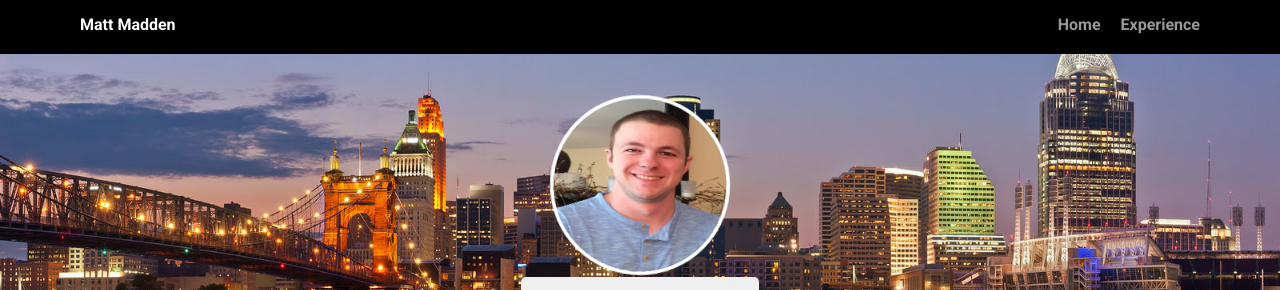
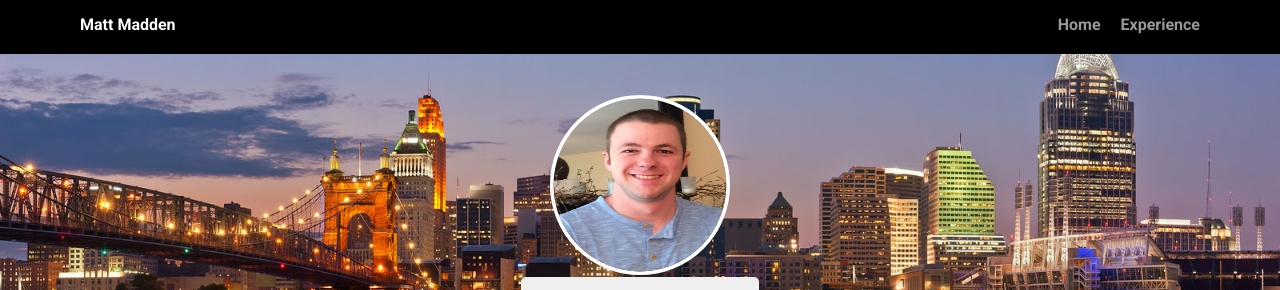
Before and after one commit to MatthewMadden/profile_page, a plain HTML site: page index.html in a window 1280 px wide. In both pictures the pointer is over the picture 640 px from the left and 185 px from the top of the page. Shown: the top 290 px of the page. Drawn offline with Linux system fonts and the light colour scheme; a web font is replaced by a local one.

Commit message:
Non-rotate photo

```diff
--- a/styles.css
+++ b/styles.css
@@ -74,7 +74,7 @@ header .profile-image {
   transition: all .5s;
 }
 header .profile-image:hover {
-  transform: scale(1.2) rotate(5deg);
+  transform: scale(1.2);
 }
 .tag {
   background-color: #efefef;
```
